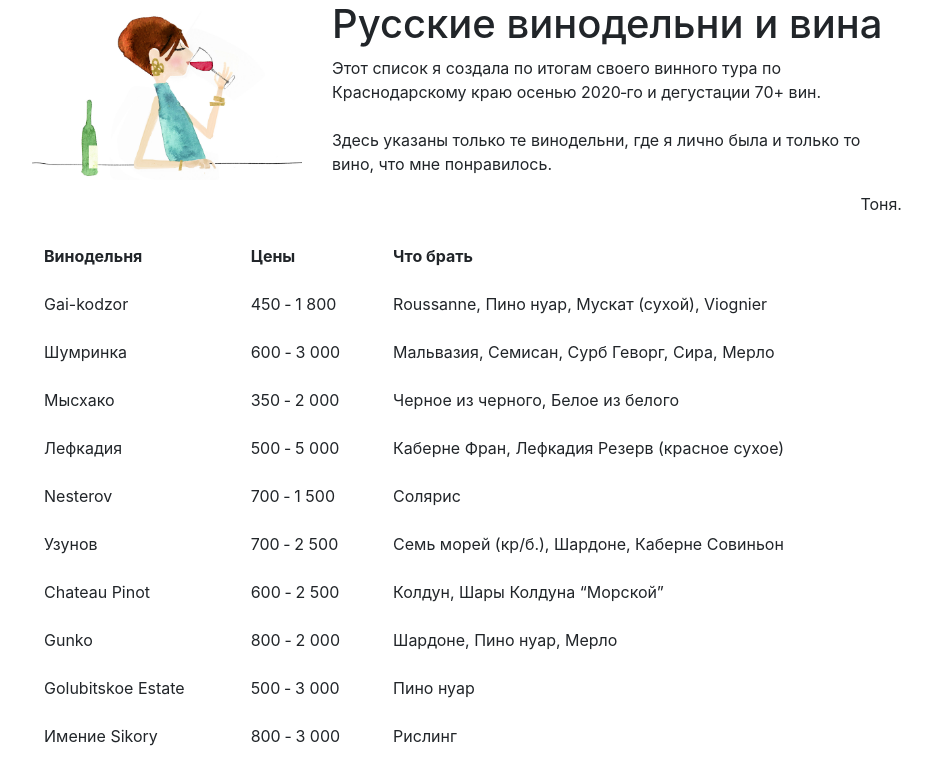
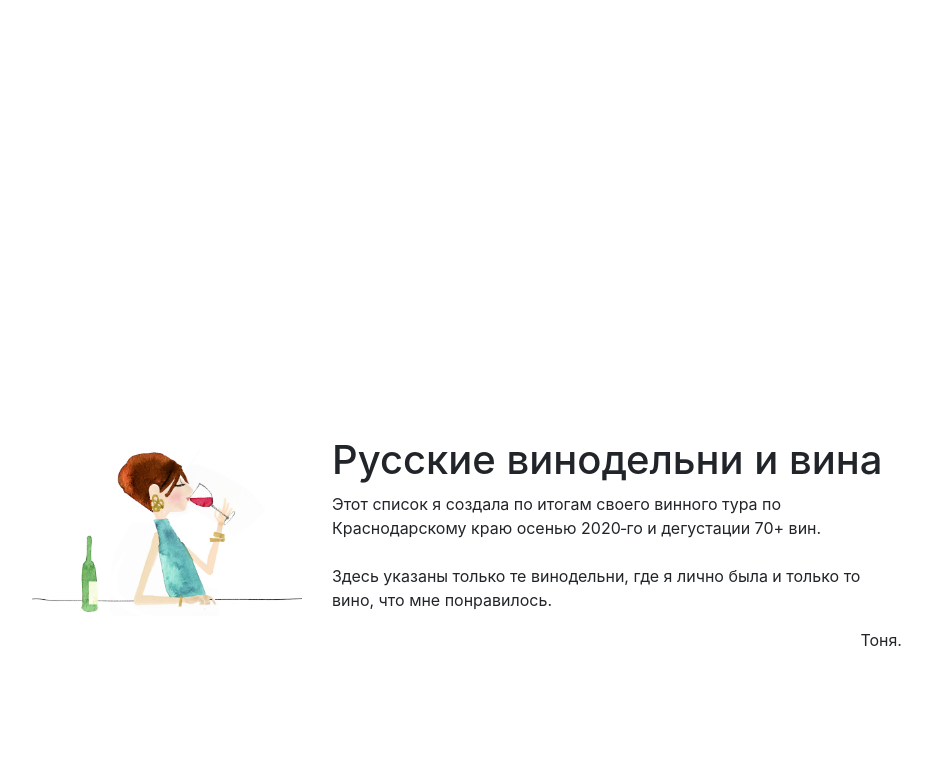
Before and after one commit to tonyapopova/tonyapopova.github.io, a plain HTML site: page index.html in a window 1280 px wide. Shown: the top 773 px of the page, without its empty margins (173-1105 px from the left). Drawn offline with nearby package versions, Linux system fonts and the light colour scheme.

Commit message:
Update index.html

```diff
--- a/index.html
+++ b/index.html
@@ -26,6 +26,11 @@
                     <img class="img-fluid img-girl" src="images/girl.png" />
                 </div>
                 <div class="col-sm-12 col-md-8 col-lg-8">
+                     <style>
+                         div {
+                            margin-top: 20%; /* Отступ сверху */
+                                }
+                      </style>
                     <h1>Русские винодельни и вина</h1>
                     <p class="description">
                         Этот список я создала по итогам своего винного тура по Краснодарскому краю осенью&nbsp;2020&#8209;го и дегустации 70&#43; вин.
```
